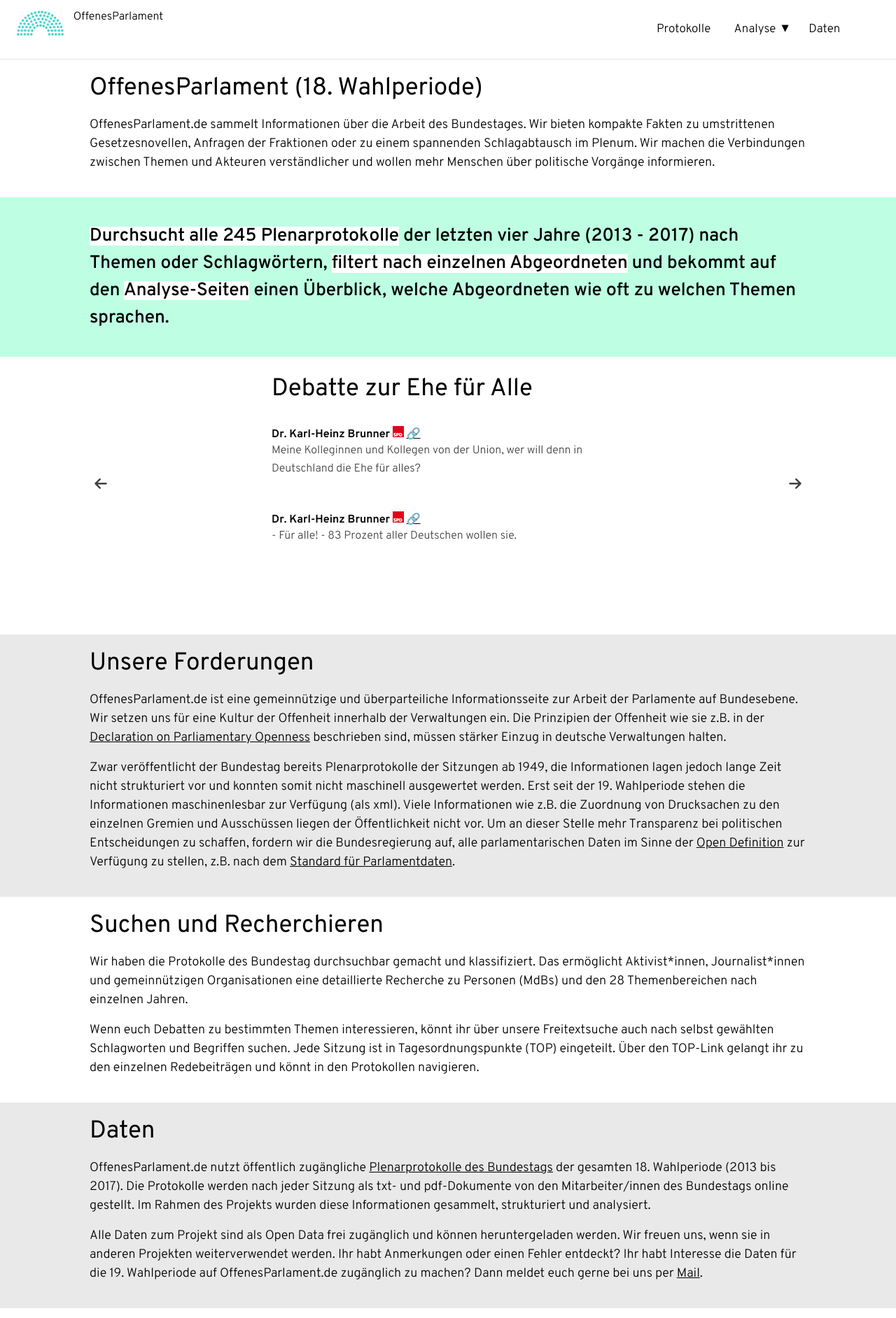
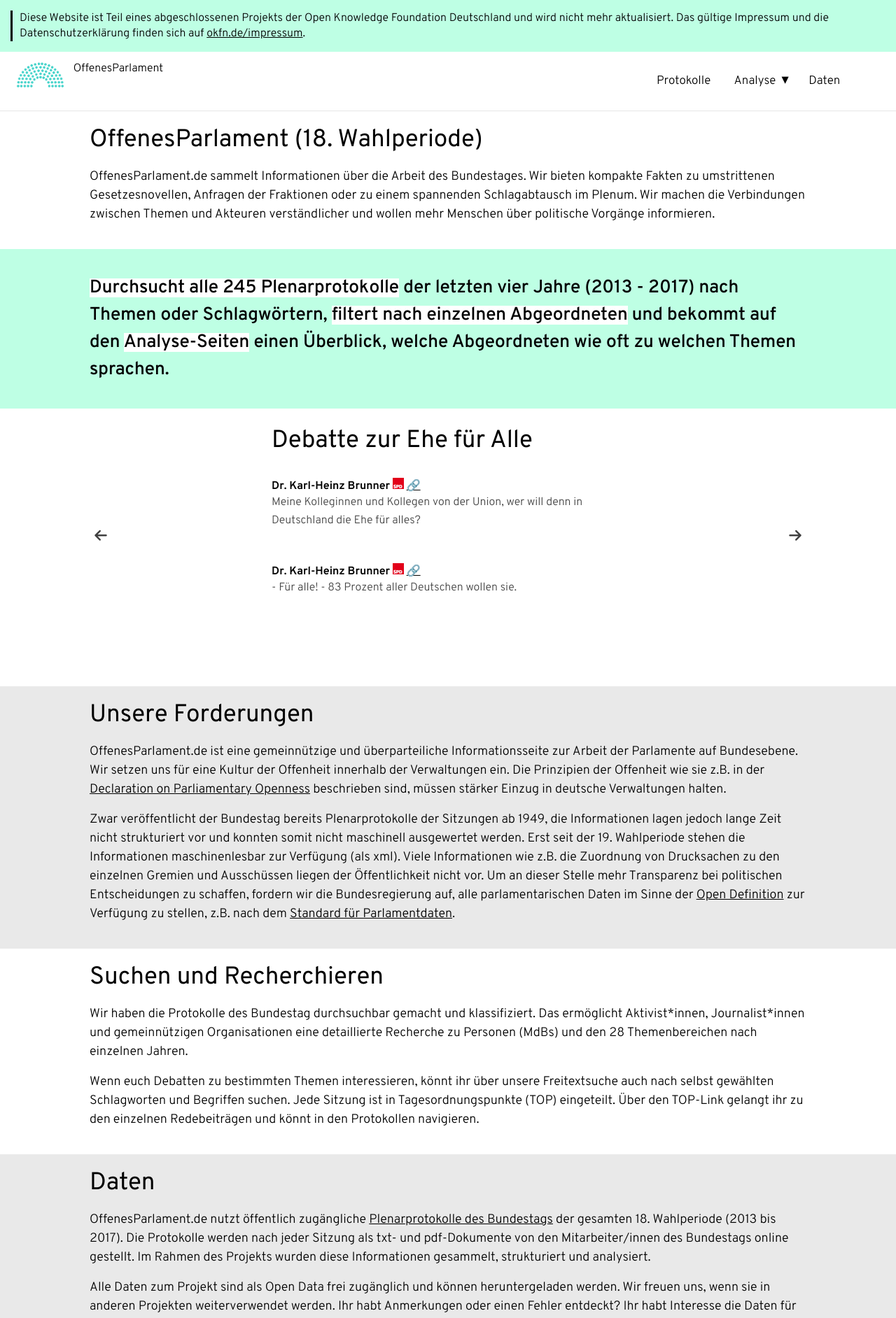
Before and after one commit to Datenschule/offenesparlament.de-frontend, a Jekyll site: the page built from index.html, in a window 1280 px wide. Shown: the top 1884 px of the page at 70% size. Built offline with Jekyll 4.4.1, drawn with Linux system fonts in a browser that asks for light colours; comment, search, counter and statistics services are not loaded.

Commit message:
Add deprecation banner

```diff
--- a/_layouts/base.html
+++ b/_layouts/base.html
@@ -60,6 +60,12 @@
 </head>
 
 <body id="page-top" class="index">
+<div class="deprecation-banner">
+	<div class="deprecation-banner__content">
+		Diese Website ist Teil eines abgeschlossenen Projekts der Open Knowledge Foundation Deutschland und wird nicht mehr aktualisiert.
+		Das gültige Impressum und die Datenschutzerklärung finden sich auf <a href="https://okfn.de/impressum">okfn.de/impressum</a>.
+	</div>
+</div>
 {{content}}
 <script src="/static/js/jquery.js"></script>
 <script src="/static/js/scrollspy.js"></script>
```
Also changed, not shown: static/scss/main.scss (+10 -0 lines), static/css/main.css, static/scss/components/_header.scss (line endings or trailing spaces), 1 other file.
